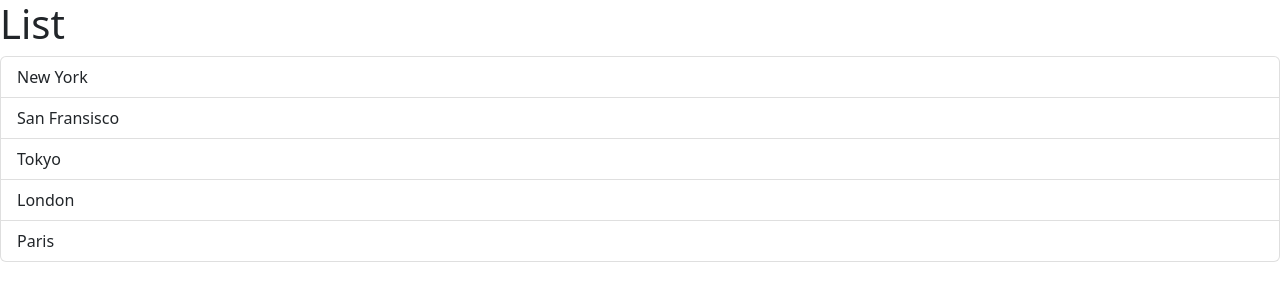
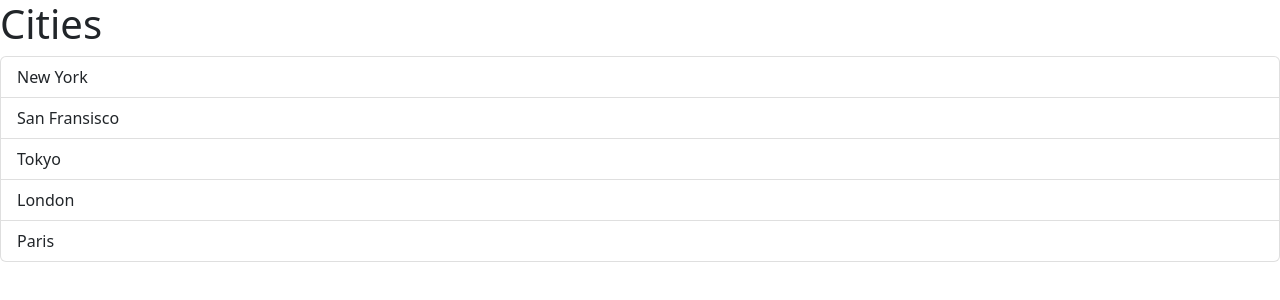
Before and after one commit to Nico-LeeNH/react-app, a React (Vite) app: page / in a window 1280 px wide. Shown: the top 300 px of the page. Built offline with nearby package versions, Linux system fonts and the light colour scheme.

Commit message:
passing data via props

```diff
--- a/src/App.tsx
+++ b/src/App.tsx
@@ -1,7 +1,9 @@
-import ListGroup from "./component/listGroup";
+import ListGroup from "./component/ListGroup";
 
 function App(){
-  return <div><ListGroup /></div>;
+  let items = ["New York", "San Fransisco", "Tokyo", "London", "Paris"];
+  return <div><ListGroup items={items} heading="Cities" />
+  </div>;
 }
 
 export default App;
--- a/src/component/ListGroup.tsx
+++ b/src/component/ListGroup.tsx
@@ -1,12 +1,17 @@
 import { useState } from "react";
 
-function ListGroup() {
-  let items = ["New York", "San Fransisco", "Tokyo", "London", "Paris"];
+interface Props{
+  items: string[];
+  heading: string;
+}
+
+function ListGroup({items, heading}: Props) {
+
   const [selectedIndex, setSelectedIndex] = useState(-1);
 
   return (
     <>
-    <h1>List</h1>
+    <h1>{heading}</h1>
     {items.length === 0 && <p>No item found</p>}
       <ul className="list-group">
         {items.map((item, index) => (
```
